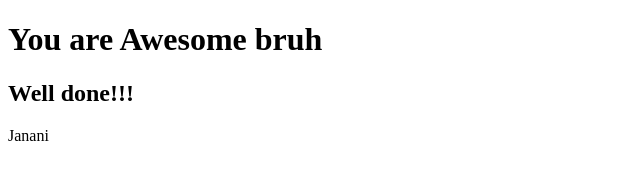
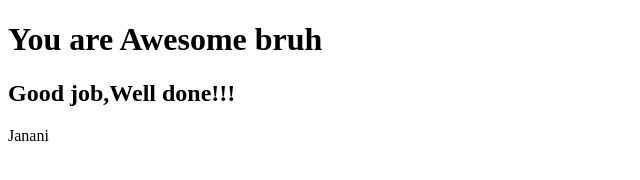
Before and after one commit to Janani-S009/nodejs, a website: page index.html in a window 1280 px wide. Shown: the whole page, without its empty margins (0-640 px from the left). Drawn offline with Linux system fonts and the light colour scheme.

Commit message:
Update index.html

```diff
--- a/index.html
+++ b/index.html
@@ -2,7 +2,7 @@
 <html>
 	<body>
 		<h1>You are Awesome bruh</h1>
-		<h2>Well done!!!</h2>
+		<h2>Good job,Well done!!!</h2>
 		<p>Janani</p>
 	</body>
 </html>
```
